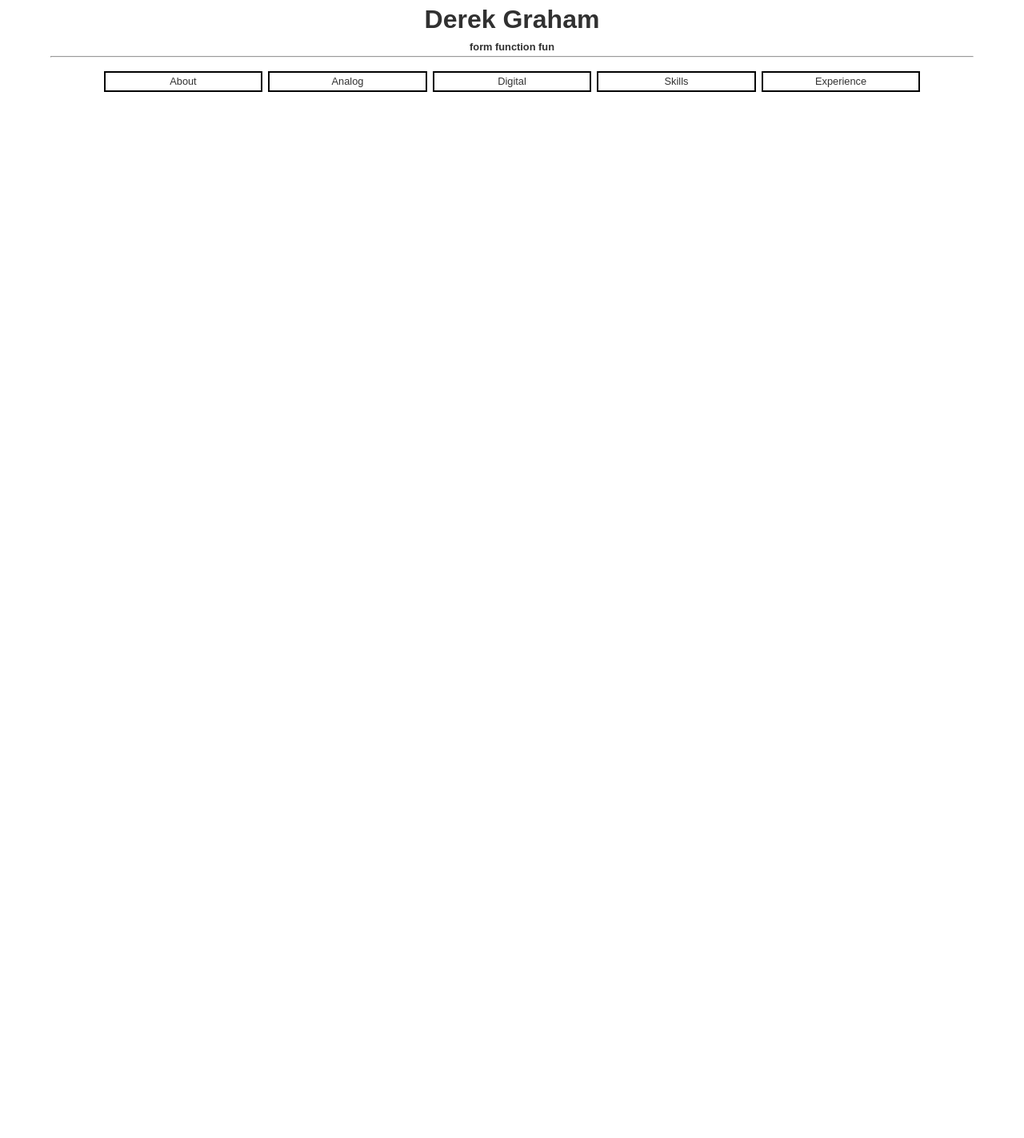
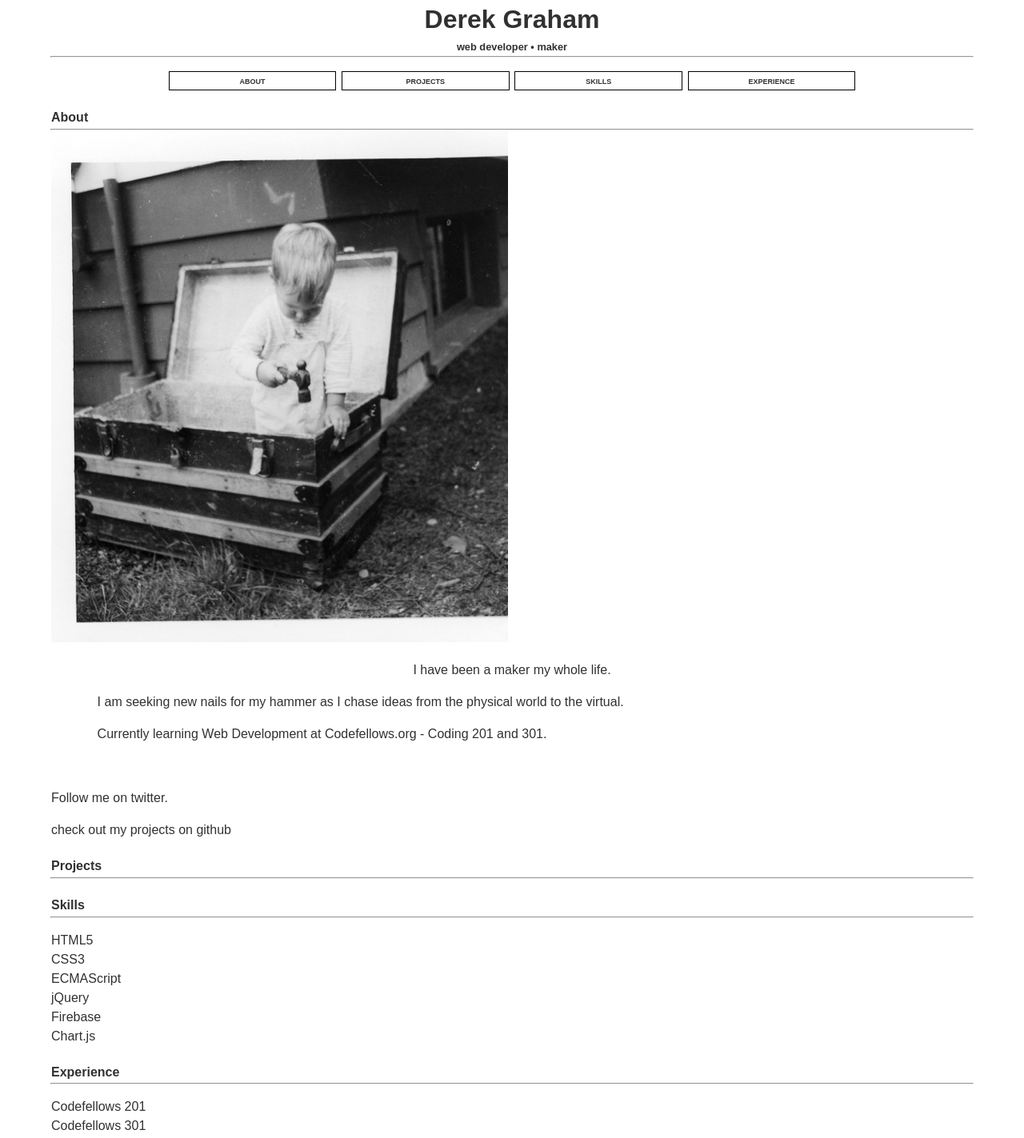
Before and after one commit to derekgraham/portfolio, a plain HTML site: page index.html in a window 1280 px wide. Shown: the whole page at 80% size. Before the commit the page ends 800 px from the top, so only its background shows below. Drawn offline with Linux system fonts and the light colour scheme.

Commit message:
added some dummy content

```diff
--- a/index.html
+++ b/index.html
@@ -10,22 +10,58 @@
     <link rel="stylesheet" href="styles/modules.css">
 </head>
 <body>
-    <header class="site-header clearfix">
-      <section class="heading-group-h1">
+    <header class="">
+      <section class="">
+
         <h1>Derek Graham</h1>
-        <h2>form function fun</h2>
+        <h2>web developer &#x2022 maker</h2>
       </section>
       <hr>
       <nav class="main-nav">
         <ul>
         	<li>About</li>
-        	<li>Analog</li>
-        	<li>Digital</li>
+<!--         	<li>Analog</li>
+ -->        <li>Projects</li>
         	<li>Skills</li>
         	<li>Experience</li>
         </ul>
       </nav>
     </header>
+    <section>
+    	<h4>About</h4>
+    	<hr>
+    	<div class="about">
+    	<img src="images/derek_2009_067.jpg">
 
+    	<p class="about tagline">I have been a maker my whole life.</p>
+    	<p class="about">I am  seeking new nails for my hammer as I chase ideas from the physical world to the virtual.</p>
+    	<p class="about">Currently learning Web Development at Codefellows.org - Coding 201 and 301.</p>
+    	<br>
+    	<p>Follow me on twitter.</p>
+    	<p>check out my projects on github</p>
+    	</div>
+    </section>
+    <section><h4>Projects</h4><hr>
+
+
+    </section>
+    <section><h4>Skills</h4><hr>
+    	<ul class="skills">
+    		<li>HTML5</li>
+    		<li>CSS3</li>
+    		<li>ECMAScript</li>
+    		<li>jQuery</li>
+    		<li>Firebase</li>
+    		<li>Chart.js</li>
+    	</ul>
+
+
+    </section>
+    <section><h4>Experience</h4><hr>
+    	<ul class="experience">
+    		<li>Codefellows 201</li>
+    		<li>Codefellows 301</li>
+    	</ul>
+    </section>
 </body>
 </html>
--- a/styles/modules.css
+++ b/styles/modules.css
@@ -1,5 +1,16 @@
+img {
+}
 
+.about {
+  margin-left: 5%;
+  max-width: 90%;
+}
 
+.about.tagline {
+  text-align: center;
+}
+.about img {
+}
 .heading-group-h1 {
   float: left;
 
@@ -20,6 +31,10 @@ h2 {
 }
 
 
+h4 {
+  margin-bottom: .1em;
+  margin-left: 5%;
+}
 ul {
   padding: 0;
   list-style: none;
@@ -28,17 +43,29 @@ ul {
 }
 
 
-li {
+nav li {
   display: inline-block;
   margin-right: .4em;
   font-size: .8em;
-  border: 2px solid black;
+  border: 1px solid black;
   padding: .1em;
   margin: .1em;
-  width: 15%;
+  width: 16%;
+  text-transform: lowercase;
+  font-variant: small-caps;
+  font-weight: bold;
 }
 
 hr {
   width: 90%;
   margin: 0px auto;
 }
+
+.skills li {
+  text-align: left;
+  margin-left: 5%;
+}
+.experience li {
+  text-align: left;
+  margin-left: 5%;
+}
```
Also changed, not shown: images/IMG_6194-1.jpg (added), images/derek_2009_067.jpg (added), images/derek_2009_067.png (added).
